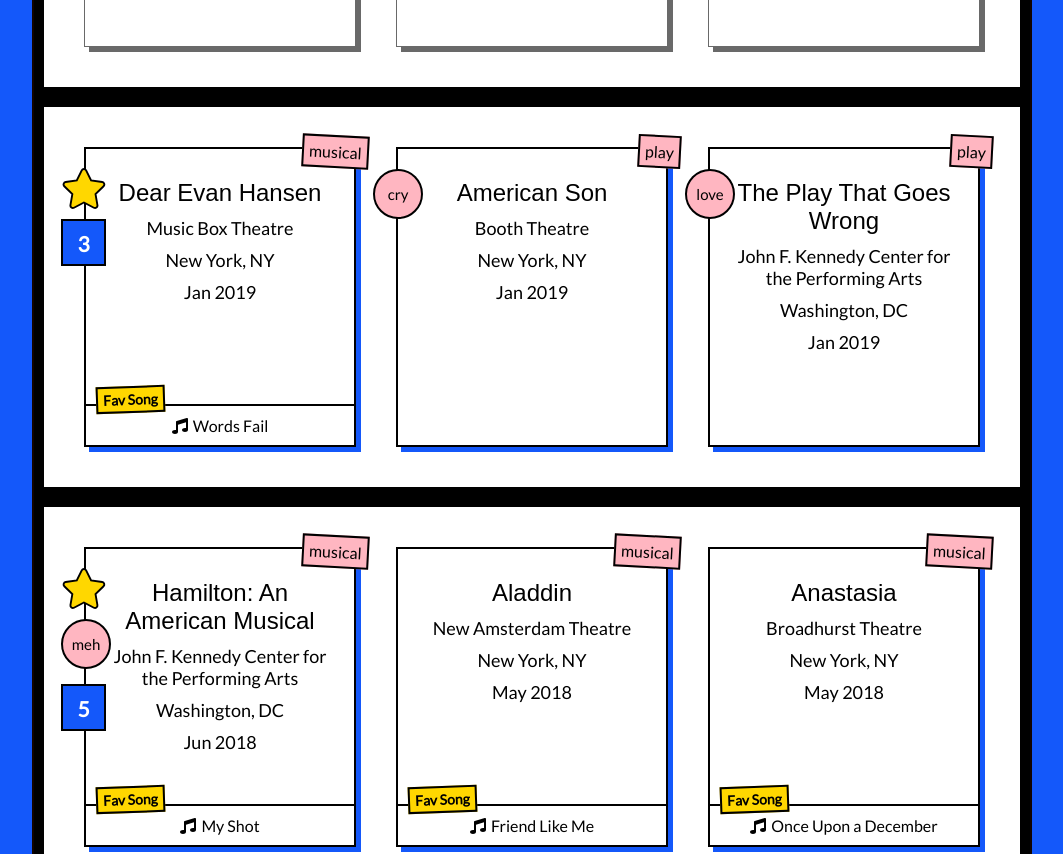
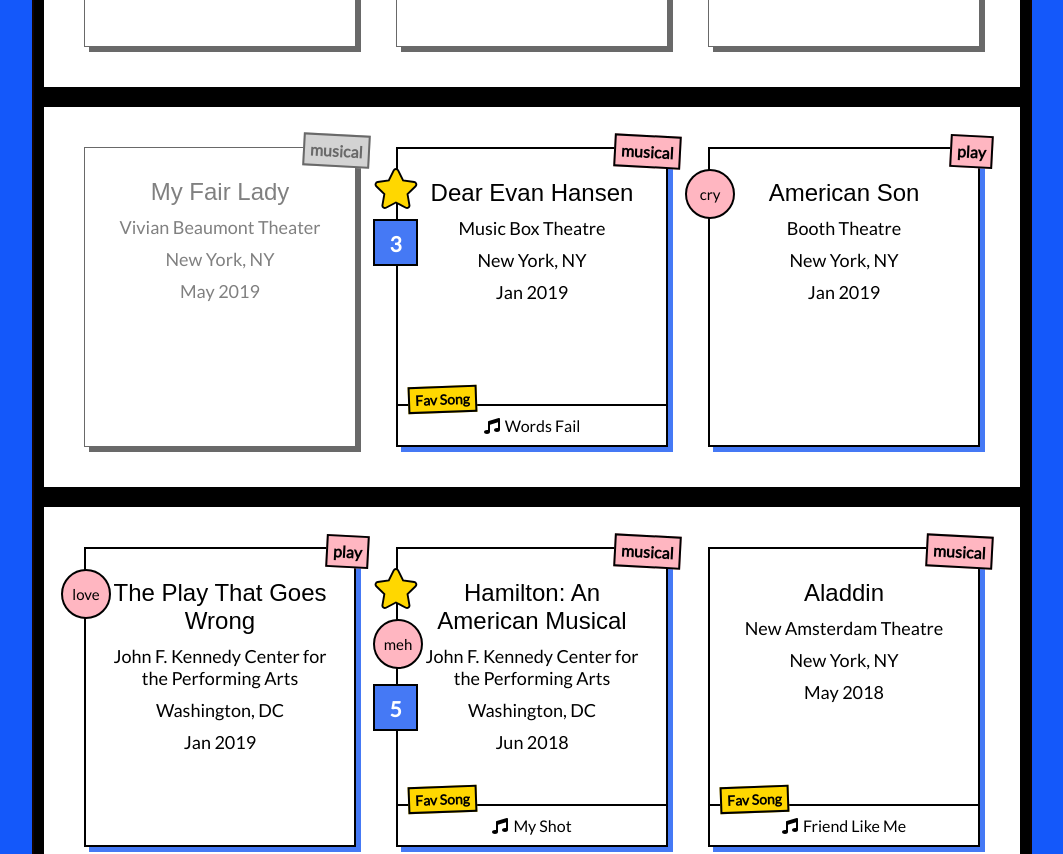
Before and after one commit to brittanyrw/theaterlog, a Vue app: page / in a window 1280 px wide. Shown: the part 840-1694 px from the top of the page, without its empty margins (108-1171 px from the left). Built offline with nearby package versions, Linux system fonts and the light colour scheme; a web font is replaced by a local one.

Commit message:
update styling for show cards

```diff
--- a/src/components/Shows.vue
+++ b/src/components/Shows.vue
@@ -66,7 +66,7 @@
 		background-color: white;
 		position: relative;
 		border: 2px solid black;
-		box-shadow: 5px 5px 0 #1458FA;
+		box-shadow: 5px 5px 0 #4579f5;
 	}
 
 	.show.upcoming {
@@ -79,6 +79,7 @@
 	.show-name {
 		font-family: 'Amaranth', sans-serif;
 		font-size: 24px;
+
 	}
 
 	.show-theater, .show-location, .show-date {
@@ -101,6 +102,8 @@
 		top: -14px;
 		transform: rotate(3deg);
 		border: 2px solid black;
+		color: black;
+		font-weight: bold;
 	}
 
 	.show-opinion div {
@@ -125,7 +128,7 @@
 	}
 
 	.show-opinion .multi-view {
-		background-color: #1458FA;
+		background-color: #4579f5;
 		color: white;
 		height: 30px;
 		padding: 10px;
@@ -161,6 +164,12 @@
 		transform: rotate(-2deg);
 	}
 
+	.show.upcoming .type {
+		border: 2px solid dimgray;
+		background-color: lightgray;
+		color: dimgray;
+	}
+
 	.fav-view path {
 		stroke: black;
 		stroke-width: 25;
--- a/src/data/shows.js
+++ b/src/data/shows.js
@@ -1,6 +1,6 @@
 export const showList = [
 	{
-    id: 's58',
+    id: 's60',
     name: "Legally Blonde the Musical",
     theater: "Keegan Theatre",
     date: "Aug 2019",
@@ -13,7 +13,7 @@
     type: 'musical',
     review: 'meh'
     },{
-    id: 's57',
+    id: 's59',
     name: "Dear Evan Hansen",
     theater: "John F. Kennedy Center for the Performing Arts",
     date: "Aug 2019",
@@ -26,7 +26,7 @@
     type: 'musical',
     review: ''
     },{
-    id: 's56',
+    id: 's58',
     name: "Falsettos",
     theater: "John F. Kennedy Center for the Performing Arts",
     date: "Jun 2019",
@@ -36,6 +36,19 @@
     fav: true,
     upcoming: true,
     multi: 2,
+    type: 'musical',
+    review: ''
+    },{
+    id: 's57',
+    name: "My Fair Lady",
+    theater: "Vivian Beaumont Theater",
+    date: "May 2019",
+    location: "New York, NY",
+    illustration: '',
+    favSong: '',
+    fav: false,
+    upcoming: true,
+    multi: 0,
     type: 'musical',
     review: ''
     },{
@@ -477,7 +490,7 @@
     date: "Oct 2015",
     location: "Washington, DC",
     illustration: 'puppet',
-    favSong: 'Everyone\'s A Little Bit Racist',
+    favSong: '',
     fav: true,
     upcoming: false,
     multi: 0,
```
